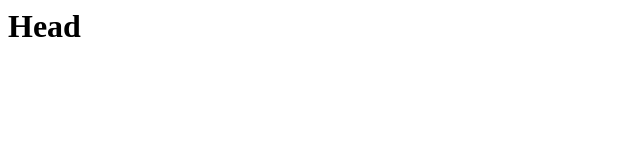
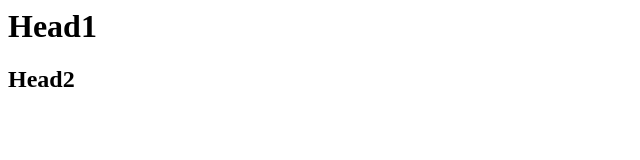
Before and after one commit to Rumysarumy21/local-repo, a plain HTML site: page index.html in a window 1280 px wide. Shown: the whole page, without its empty margins (0-640 px from the left). Drawn offline with Linux system fonts and the light colour scheme.

Commit message:
head2 added

```diff
--- a/index.html
+++ b/index.html
@@ -1 +1,2 @@
-<h1>Head</h1>
+<h1>Head1</h1>
+<h2>Head2</h2>
```
